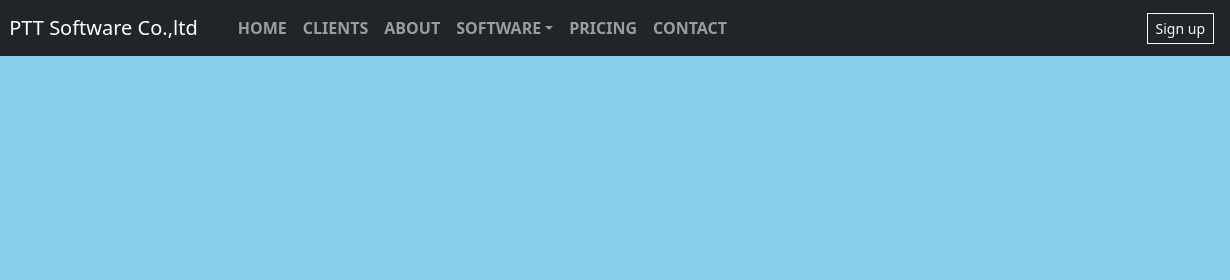
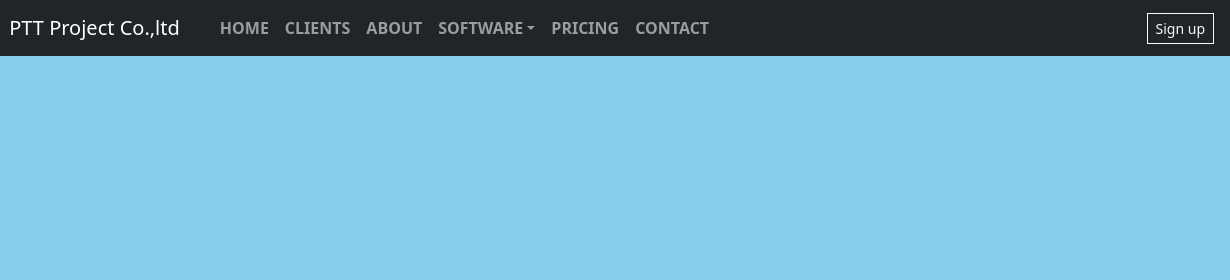
Before and after one commit to ayechanpyaepyaephyo/pttsoftware, a plain HTML site: page index.html in a window 1280 px wide. Shown: the top 280 px of the page, 50-1280 px from the left. Drawn offline with nearby package versions, Linux system fonts and the light colour scheme.

Commit message:
title modified 3/12/2024

```diff
--- a/index.html
+++ b/index.html
@@ -3,7 +3,7 @@
 <head>
     <meta charset="UTF-8">
     <meta name="viewport" content="width=device-width, initial-scale=1.0">
-    <title>PTT Software Co.,LTD</title>
+    <title>PTT Project Co.,LTD</title>
     <!-- fav icon -->
     <link href="https://upload.wikimedia.org/wikipedia/commons/3/33/Vanamo_Logo.png" rel="icon" type="image/png"/>
     <!-- boostrap css1 -->
@@ -63,7 +63,7 @@
         <nav class="navbar navbar-expand-md bg-dark navbar-dark">
             <a href="#" class="navbar-brand mx-3">
                 <img src="https://upload.wikimedia.org/wikipedia/commons/3/33/Vanamo_Logo.png" width="30" alt="sitelog"/>
-                <span class="ms-2">PTT Software Co.,ltd</span>
+                <span class="ms-2">PTT Project Co.,ltd</span>
             </a>
 
             <button type="button" class="navbar-toggler" data-bs-toggle="collapse" data-bs-target="#nav">
```
